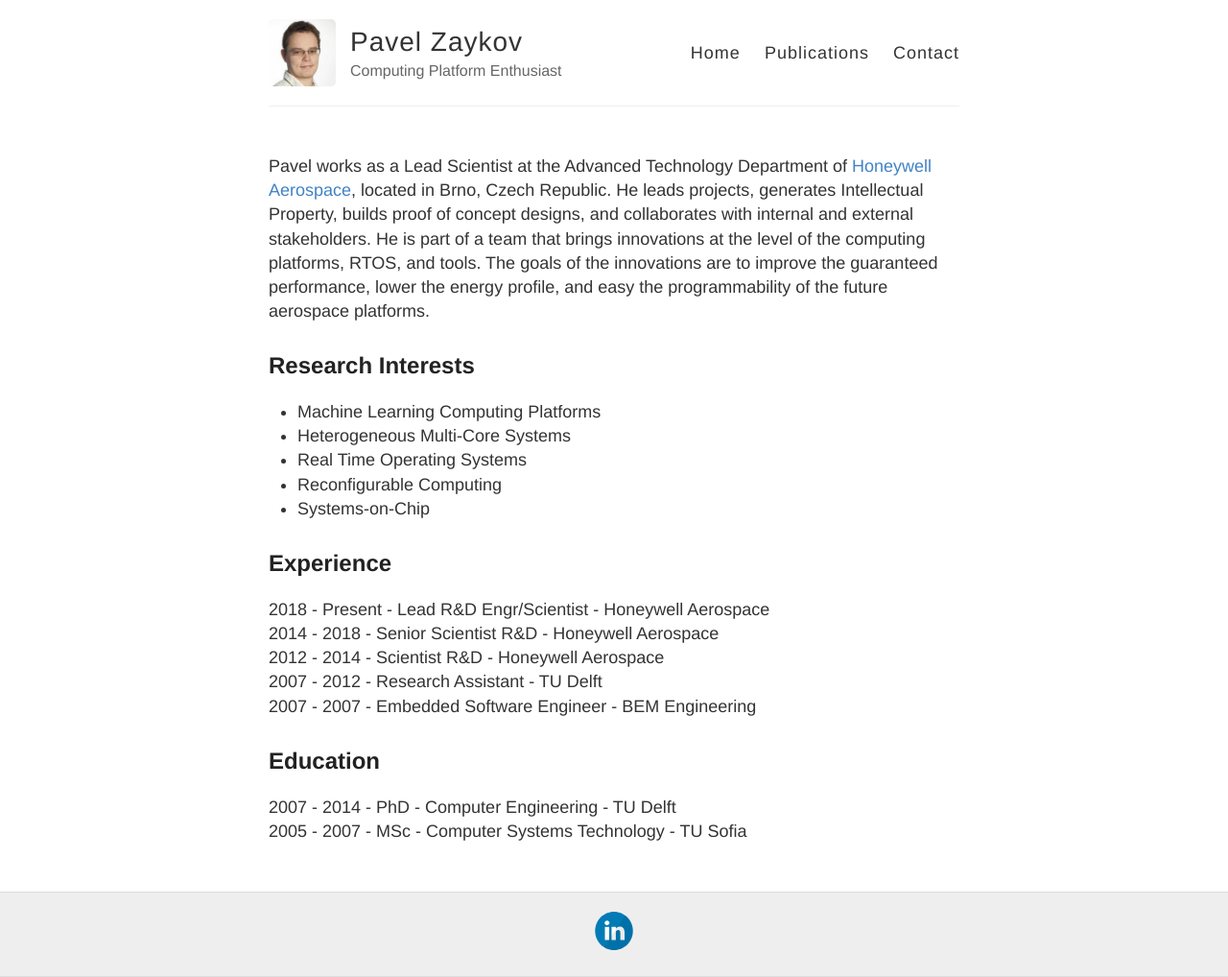
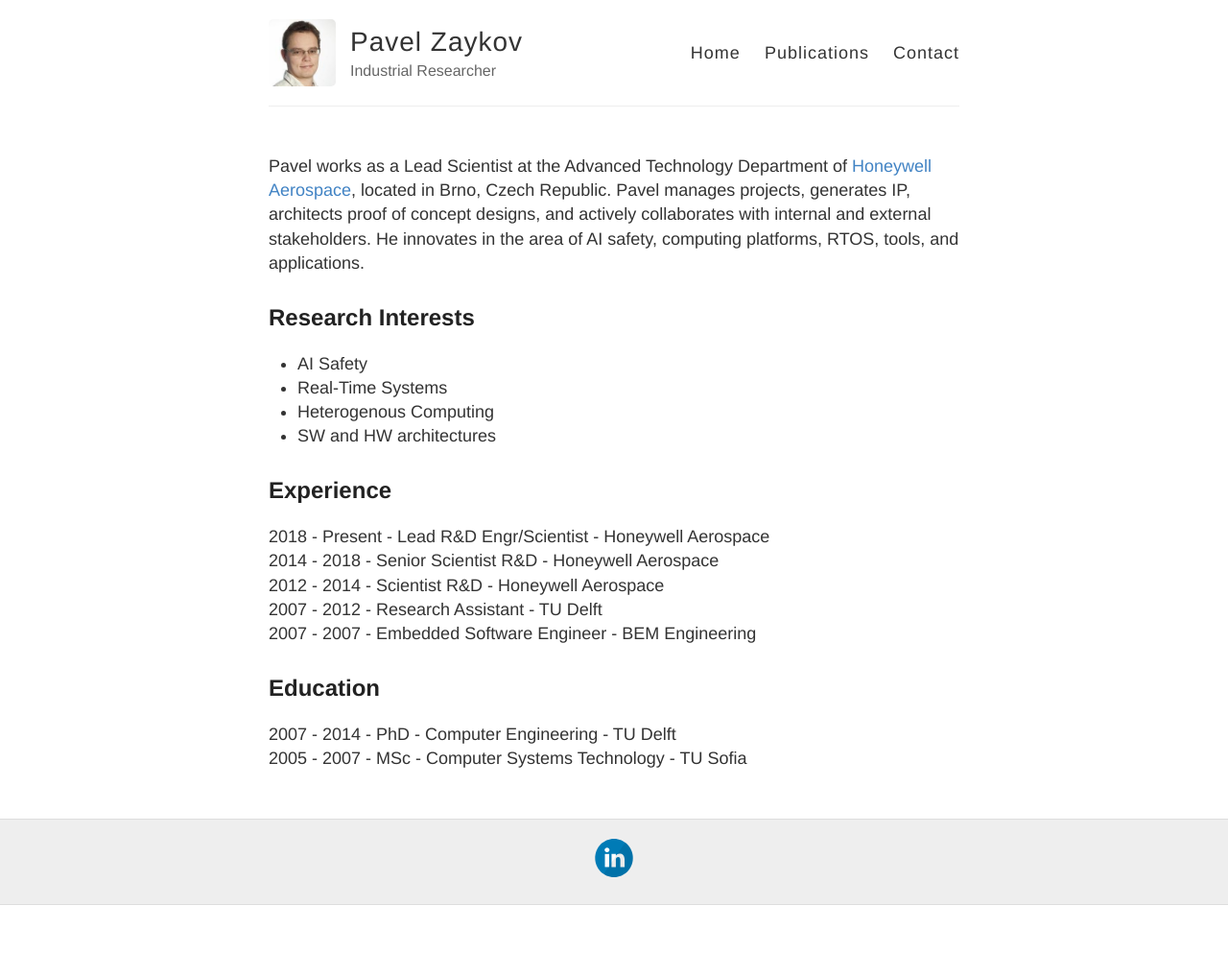
Before and after one commit to zaykov/web-page, a Jekyll site: the page built from index.md, in a window 1280 px wide. Shown: the whole page at 96% size. Built offline with Jekyll 4.4.1, drawn with Linux system fonts in a browser that asks for light colours; comment, search, counter and statistics services are not loaded; after the commit the page ends 943 px from its top, so only the background shows below that.

Commit message:
updated description

```diff
--- a/_config.yml
+++ b/_config.yml
@@ -6,7 +6,7 @@
 name: Pavel Zaykov
 
 # Short bio or description (displayed in the header)
-description: Computing Platform Enthusiast
+description: Industrial Researcher
 
 # URL of your avatar or profile pic (you could use your GitHub profile pic)
 avatar: ../images/me.jpg
--- a/index.md
+++ b/index.md
@@ -2,14 +2,14 @@
 layout: page
 ---
 
-Pavel works as a Lead Scientist at the Advanced Technology Department of <a href="http://aerospace.honeywell.com/" target="_blank">Honeywell Aerospace</a>, located in Brno, Czech Republic. He leads projects, generates Intellectual Property, builds proof of concept designs, and collaborates with internal and external stakeholders. He is part of a team that brings innovations at the level of the computing platforms, RTOS, and tools. The goals of the innovations are to improve the guaranteed performance, lower the energy profile, and easy the programmability of the future aerospace platforms.
+Pavel works as a Lead Scientist at the Advanced Technology Department of <a href="http://aerospace.honeywell.com/" target="_blank">Honeywell Aerospace</a>, located in Brno, Czech Republic. Pavel manages projects, generates IP, architects proof of concept designs, and actively collaborates with internal and external stakeholders. He innovates in the area of AI safety, computing platforms, RTOS, tools, and applications.
+<!--- The goals of the innovations are to improve the guaranteed performance, lower the energy profile, and easy the programmability of the future aerospace platforms. --->
 
 ## Research Interests
-* Machine Learning Computing Platforms
-* Heterogeneous Multi-Core Systems
-* Real Time Operating Systems
-* Reconfigurable Computing
-* Systems-on-Chip
+* AI Safety
+* Real-Time Systems
+* Heterogenous Computing
+* SW and HW architectures
 
 
 ## Experience
```
